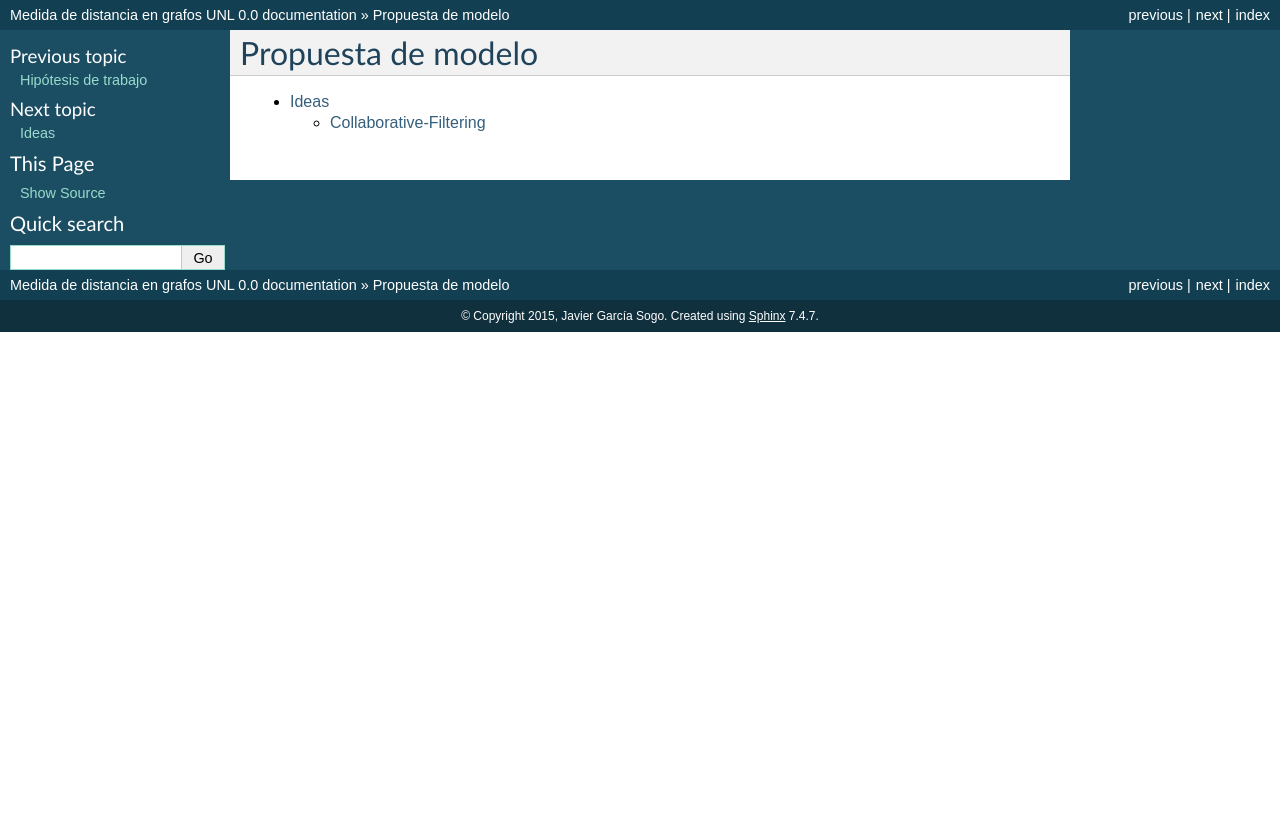
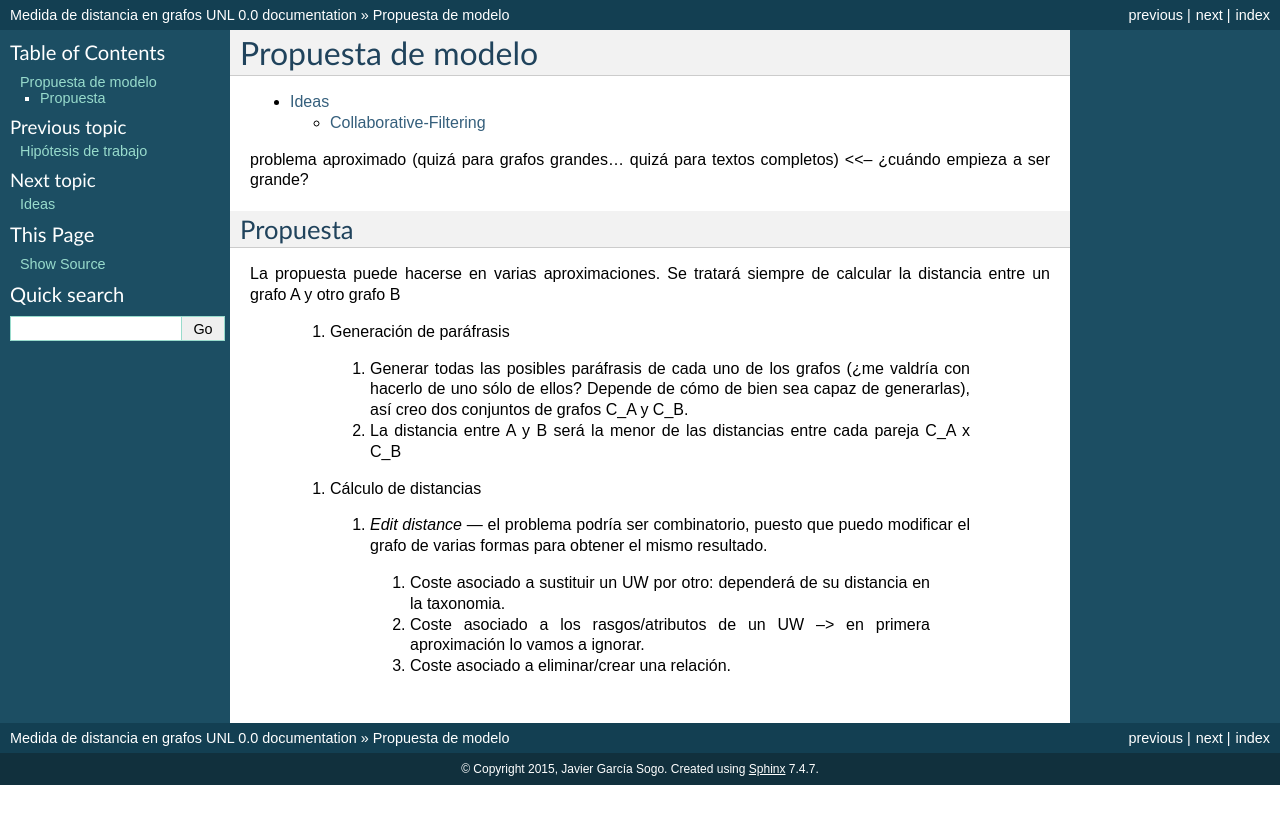
Before and after one commit to jgsogo/muia_tfm, a Sphinx documentation site: the page built from doc/iv.model/index.rst, in a window 1280 px wide. Shown: the top 824 px of the page. Built offline with Sphinx 7.4.7, drawn with Linux system fonts in a browser that asks for light colours.

Commit message:
algunas ideas y comentarios

```diff
--- a/doc/i.state-of-the-art/equiparacion-grafos.rst
+++ b/doc/i.state-of-the-art/equiparacion-grafos.rst
@@ -6,6 +6,7 @@ En la literatura se pueden encontrar diferentes metodologías para medir la dist
 
  #. Graph edit distance
  #. Minimum/maximum common subgraph
- #. Matrices representing the graph
+ #. Matrices representing the graph - spectral matching
+        Tienen el serio incoveniente de que sólo sirven para comparar estructura, pero no consideran los atributos de los nodos ni de los edges.
 
 Debemos repasarlas todas ellas para ver cómo se adecúan al problema que estamos intentando abordar en este trabajo.
--- a/doc/i.state-of-the-art/index.rst
+++ b/doc/i.state-of-the-art/index.rst
@@ -5,5 +5,6 @@ Estado del Arte
 .. toctree::
    :maxdepth: 2
 
+   parafrasis
    equiparacion-grafos
    medidas-similaridad
--- a/doc/i.state-of-the-art/medidas-similaridad.rst
+++ b/doc/i.state-of-the-art/medidas-similaridad.rst
@@ -1,3 +1,5 @@
 
 Medidas de similaridad
 ======================
+
+Definición de distancia (propiedades: simetría, triangular,...)
--- a/doc/iv.model/index.rst
+++ b/doc/iv.model/index.rst
@@ -9,3 +9,29 @@ Propuesta de modelo
    :maxdepth: 2
 
    ideas.rst
+
+
+
+.. a medida que nos alejamos del punto de entrada del grafo, las modificaciones que encontramos son menos importantes.
+
+.. dependiendo del tamaño del grafo, podemos abordarlo como un problema de "Exact matching" o bien como un
+problema aproximado (quizá para grafos grandes... quizá para textos completos) <<-- ¿cuándo empieza a ser grande?
+
+
+Propuesta
+---------
+
+La propuesta puede hacerse en varias aproximaciones. Se tratará siempre de calcular la distancia entre un grafo
+A y otro grafo B
+
+ #. Generación de paráfrasis
+   #. Generar todas las posibles paráfrasis de cada uno de los grafos (¿me valdría con hacerlo de uno sólo de ellos?
+      Depende de cómo de bien sea capaz de generarlas), así creo dos conjuntos de grafos C_A y C_B.
+   #. La distancia entre A y B será la menor de las distancias entre cada pareja C_A x C_B
+
+ #. Cálculo de distancias
+   #. *Edit distance* --- el problema podría ser combinatorio, puesto que puedo modificar el grafo de varias formas
+      para obtener el mismo resultado.
+     #. Coste asociado a sustituir un UW por otro: dependerá de su distancia en la taxonomia.
+     #. Coste asociado a los rasgos/atributos de un UW --> en primera aproximación lo vamos a ignorar.
+     #. Coste asociado a eliminar/crear una relación.
```
Also changed, not shown: doc/i.state-of-the-art/parafrasis.rst (added, +11 -0 lines), doc/ii.problem/index.rst (+9 -0 lines).
